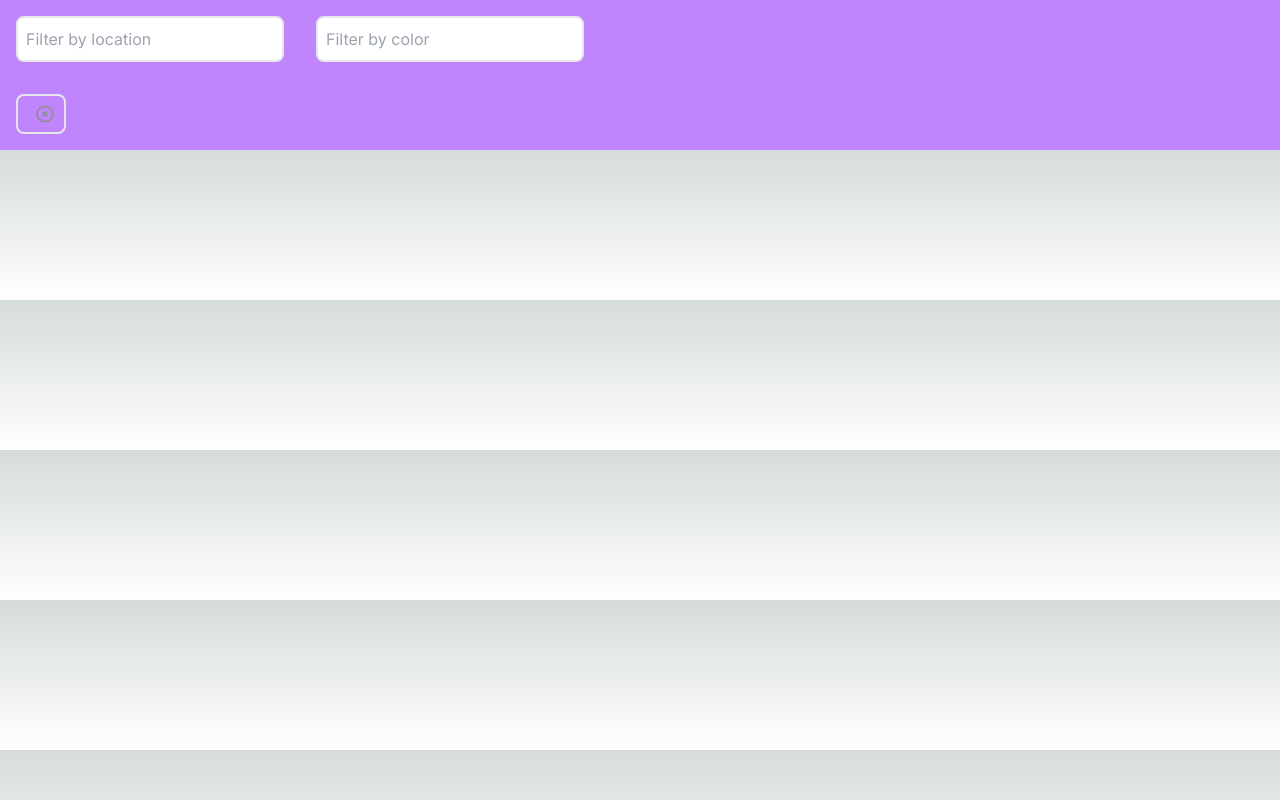
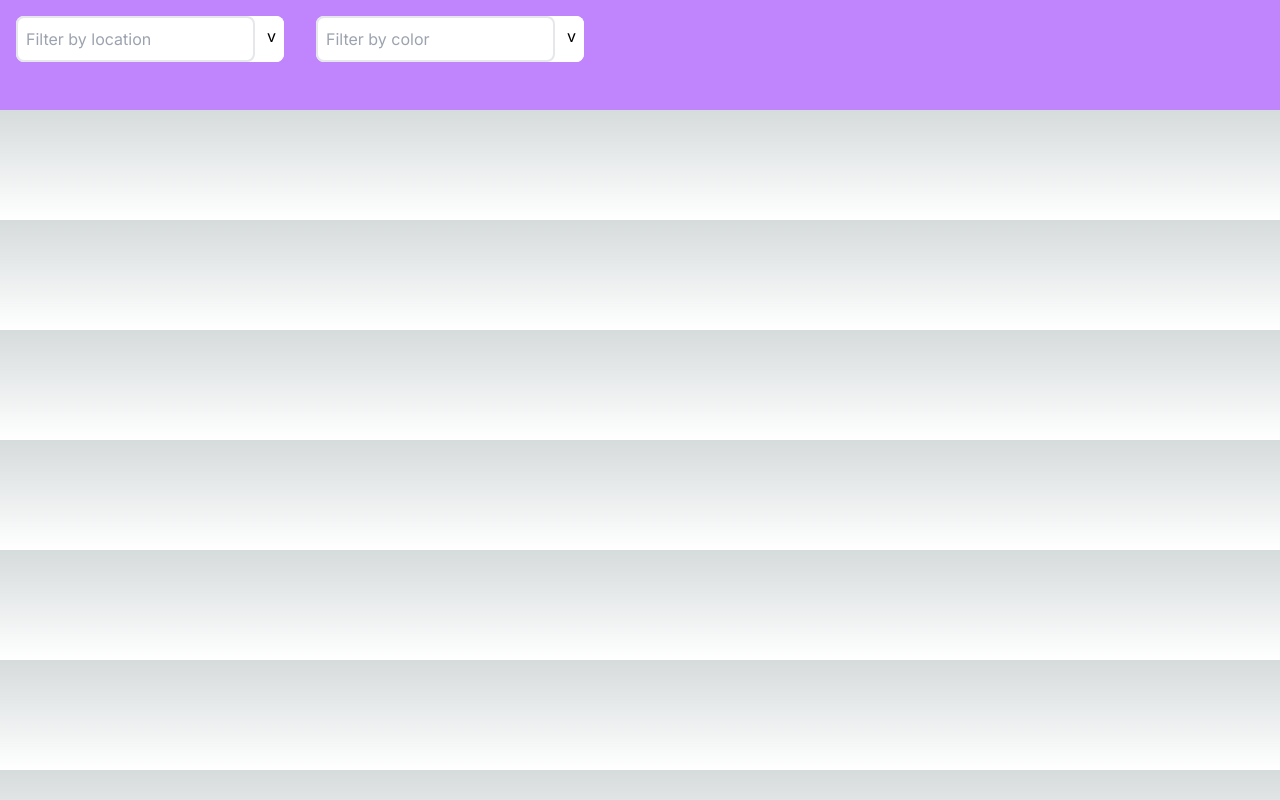
Before and after one commit to JumboCode/theatre-at-first, a Next.js app: page /collection-filter-test in a window 1280 px wide. Built offline with nearby package versions, Linux system fonts and the light colour scheme.

Commit message:
added dropdown
Co-authored-by: lgulrey <lgulrey@users.noreply.github.com>

```diff
--- a/src/app/collection-filter-test/page.tsx
+++ b/src/app/collection-filter-test/page.tsx
@@ -4,7 +4,6 @@ import DisplayComponent from "../../components/collectionViewFilter/displayCompo
 import { useState } from "react";
 
 // TODO
-// - fix empty tag that shows when page loads
 // - when searchinput doesn't match any of the tags, setDisplay(false)
 // - add a dropdown arrow and hook it up to setDisplay
 
@@ -12,7 +11,7 @@ export default function TestPage() {
 
     const [locationTags, setLocationTags] = useState(["loc1", "loc2", "loc3", "loc4", "loc5", "loc6"]);
     const [nonLocationTags, setNonLocationTags] = useState(["blue", "green", "red", "orange", "purple", "yellow"]);
-    const [selectedTags, setSelectedTags] = useState([""]);
+    const [selectedTags, setSelectedTags] = useState<string[]>([]);
 
     console.log("page: " + selectedTags.length)
 
--- a/src/components/collectionViewFilter/selectionComponent.tsx
+++ b/src/components/collectionViewFilter/selectionComponent.tsx
@@ -20,6 +20,7 @@ export default function SelectionComponent(props: SelectionProps) {
         event.preventDefault();
         setSearchInput(input_text);
         if (input_text.length > 0) {
+            setDisplay(true);
             setFilteredTags(
                 props.tags.filter((tag) => {
                     return tag.match(input_text);
@@ -32,12 +33,8 @@ export default function SelectionComponent(props: SelectionProps) {
     // Handles actions when 'Enter' key is pressed
     const handleEnter = (key_event: React.KeyboardEvent) => {
         if (key_event.key == "Enter") {
-            addTag(searchInput);
+            // TODO
         }
-    };
-
-    const handleAdd = () => {
-        addTag(searchInput);
     };
 
     // Controls display of dropdown
@@ -68,38 +65,17 @@ export default function SelectionComponent(props: SelectionProps) {
         }
     }
 
-    function addTag(tag: string) {
-        // If tag is in props.tags, add tag to selectedTags array
-        // Else (new tag), add tag to props.tags (large tag array), probably requires request to db, then add tag to selectedTags
-        if (!props.tags.includes(tag)) {
-            props.tags.push(tag);
-            // console.log("pushed tag");
-            // console.log(props.tags);
-        }
-        props.setSelectedTags([...props.selectedTags, tag]);
-        // clear search bar
-        setSearchInput("");
-    }
-
     return (
         <div className="flex flex-col p-4 gap-[10px]">
-            <div className="flex flex-row gap-1 align-middle">
+            <div className="flex flex-row gap-1 align-middle bg-white rounded-lg">
                 <input
-                    onClick={handleClick}
                     onInput={handleSearch}
                     onKeyUp={handleEnter}
                     value={searchInput}
                     placeholder={"Filter by " + props.category}
                     className="flex flex-col justify-center pl-2 border-2 rounded-lg h-[46px] w-[100%] text-black"
                 />
-                {searchInput != "" && (
-                    <button
-                        onClick={handleAdd}
-                        className="text-blue-600 bg-white rounded-lg py-2 px-3 min-w-min whitespace-nowrap"
-                    >
-                        Add {props.category}
-                    </button>
-                )}
+                <p onClick={handleClick} className="text-black bg-white rounded-lg p-2">v</p>
             </div>
             {display && (
                 <div
```
